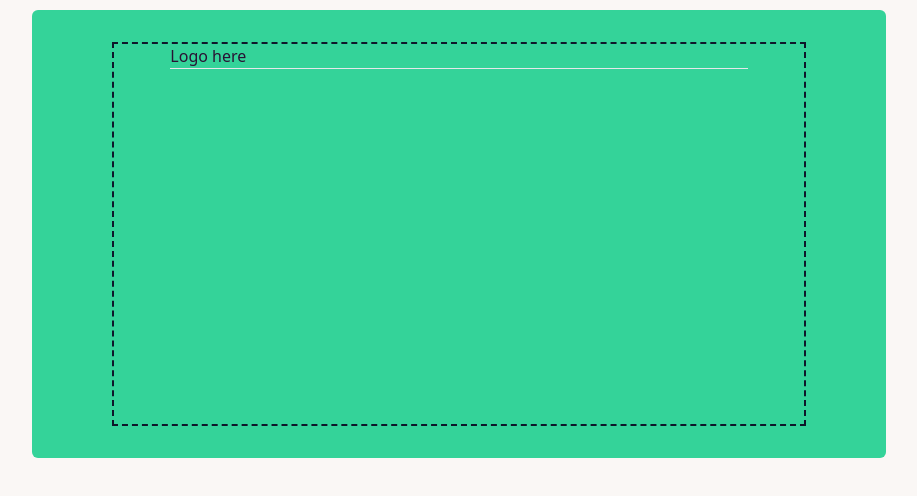
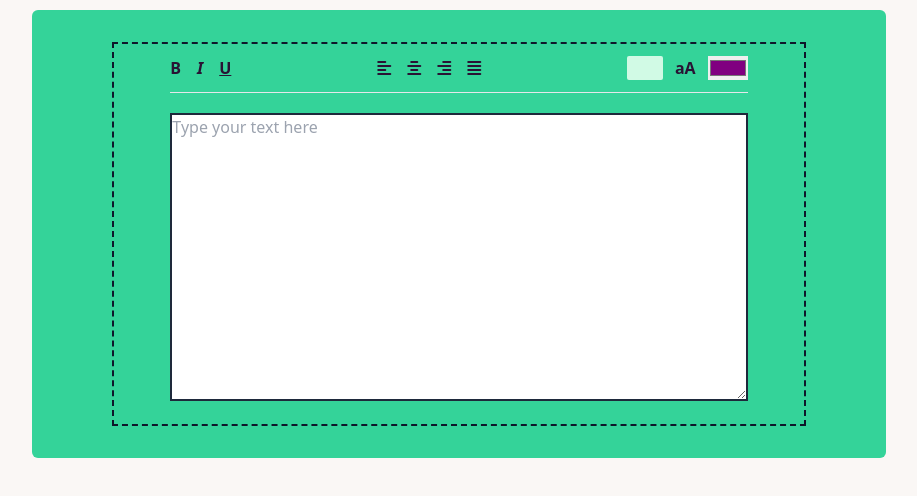
Before and after one commit to Anikcse18/my_text_editor, a plain HTML site: page index.html in a window 1280 px wide. Shown: the part 102-598 px from the top of the page, without its empty margins (181-1098 px from the left). Drawn offline with nearby package versions, Linux system fonts and the light colour scheme.

Commit message:
text editor frontend done

```diff
--- a/index.html
+++ b/index.html
@@ -21,6 +21,7 @@
             font-family: 'Manrope', sans-serif;
         }
     </style>
+    <link rel="stylesheet" href="https://cdnjs.cloudflare.com/ajax/libs/font-awesome/6.5.1/css/all.min.css">
 
     <!-- tailwind Custom Property -->
 
@@ -35,18 +36,46 @@
         <section class="w-4/6 h-4/6 bg-emerald-400 mx-auto mt-4 rounded-md py-8 px-20 ">
 
             <div class="border-dashed border-2 border-slate-900 w-auto h-96 px-14">
-                <h1>Logo here</h1>
+                <div class="flex justify-between py-3">
+                    <div class="flex gap-4">
+                        <button id="boldText"><span class="font-semibold">B</span></button>
+                        <button id="italicText"><span class="font-semibold italic">I</span></button>
+                        <button id="underlineText"><span class="font-semibold underline">U</span></button>
+                    </div>
+                    <div class="flex gap-4">
+                        <button id="alignLeft"><i class="fa-solid fa-align-left"> </i></button>
+                        <button id="alignMiddle"><i class="fa-solid fa-align-center"></i></button>
+                        <button id="alignRight"><i class="fa-solid fa-align-right"></i></button>
+                        <button id="alignJustify"><i class="fa-solid fa-align-justify"></i></button>
 
+                    </div>
+                    <div class="flex gap-3">
+                        <!-- fontSize -->
+                        <input type="number" class="w-9 h-6 rounded-sm bg-emerald-100" id="fontSize">
+                        <button id="capitalSmall" class="font-semibold">aA</button>
+                        <input type="color" id="head" class="w-10 h-6" value="#800080" />
+
+                    </div>
+                </div>
                 <hr>
+
+                <div class="my-5 border-solid border-2 border-slate-800 h-72">
+                    <textarea class="h-full w-full" placeholder="Type your text here" id="textArea"></textarea>
+
+                </div>
             </div>
-             <div>
+            <div>
+
+            </div>
+
+            <div>
 
 
-                </div>
+            </div>
 
         </section>
     </main>
-    <script src="./js/text.js"></script>
+    <script src="./js/textstyleB_I_U.js"></script>
 </body>
 
 </html>
```
Also changed, not shown: js/textstyleB_I_U.js (renamed from js/text.js).
